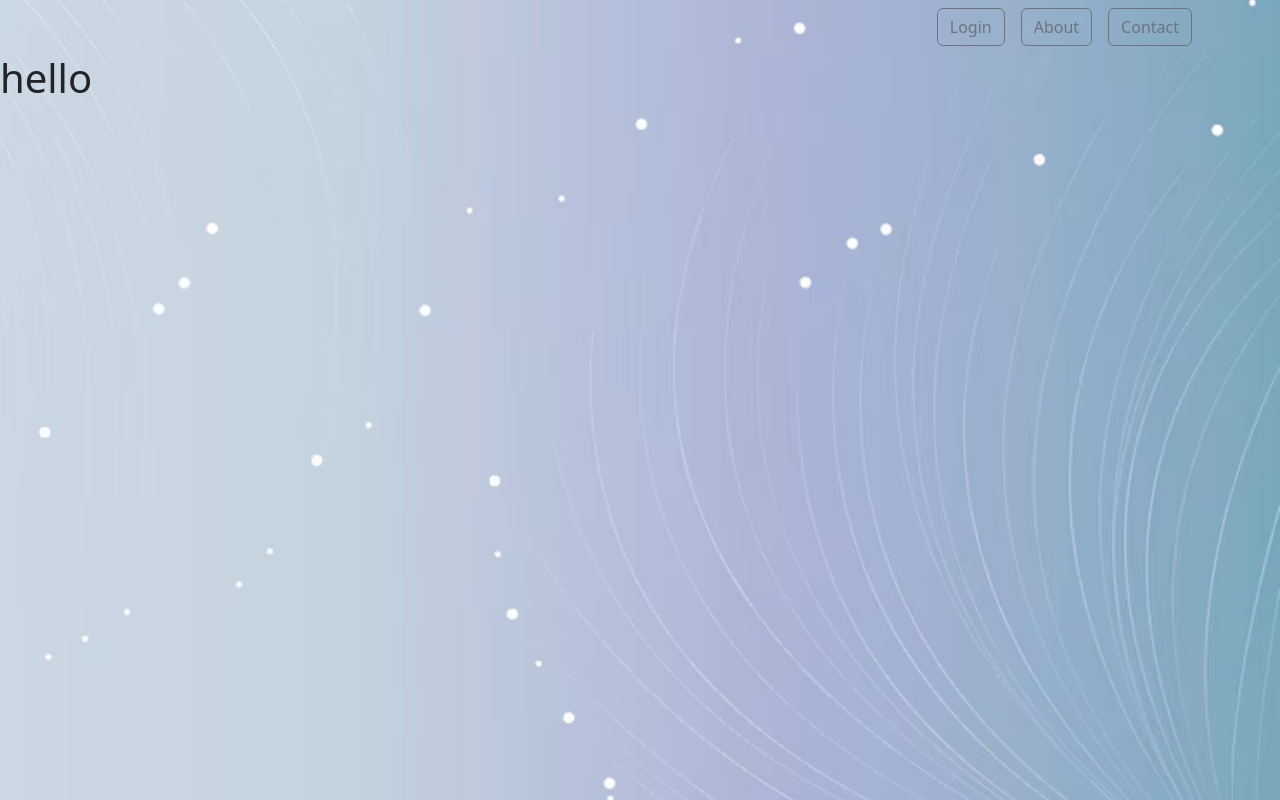
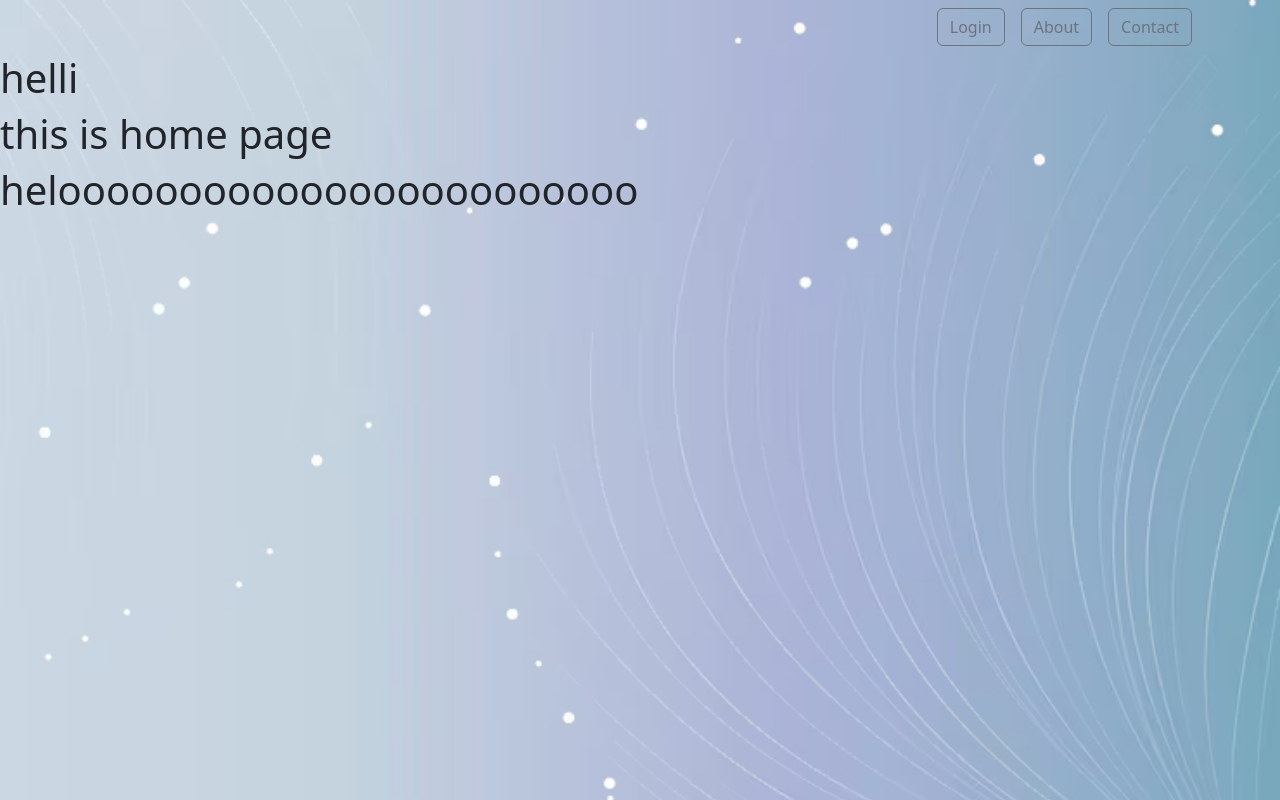
Before and after one commit to aaryan170206/Project, a React (Vite) app: page /Home in a window 1280 px wide. Built offline with nearby package versions, Linux system fonts and the light colour scheme.

Commit message:
home page

```diff
--- a/src/Home.jsx
+++ b/src/Home.jsx
@@ -1,6 +1,12 @@
 const Home = () => {
     return (
-        <h1 className="text-dark">hello</h1>
+        <div>
+            <h1 className="text-dark">helli</h1>
+            <h1>this is home page</h1>
+            <h1>heloooooooooooooooooooooooo</h1>
+        </div>
+
+
     );
 }
 
```
